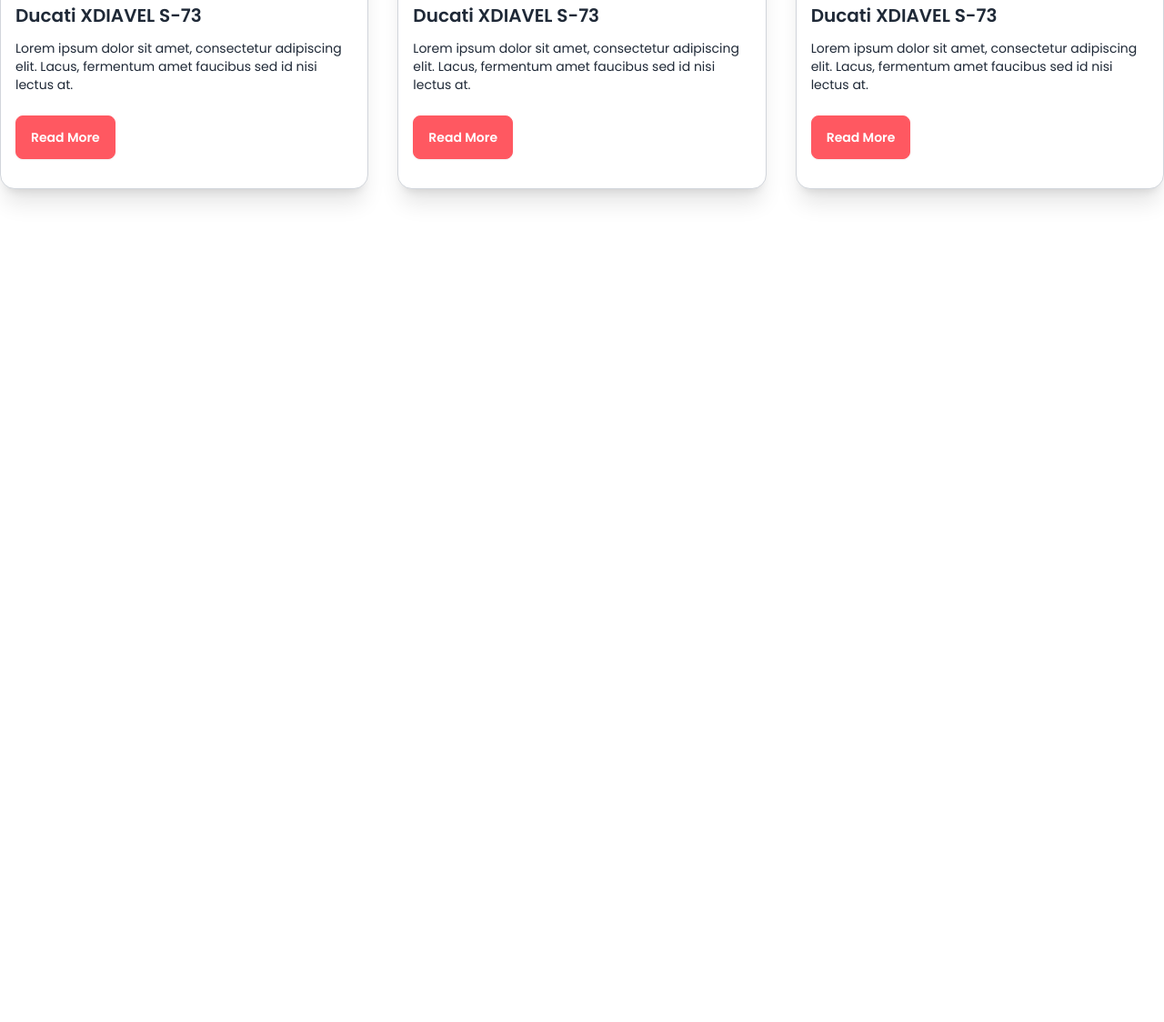
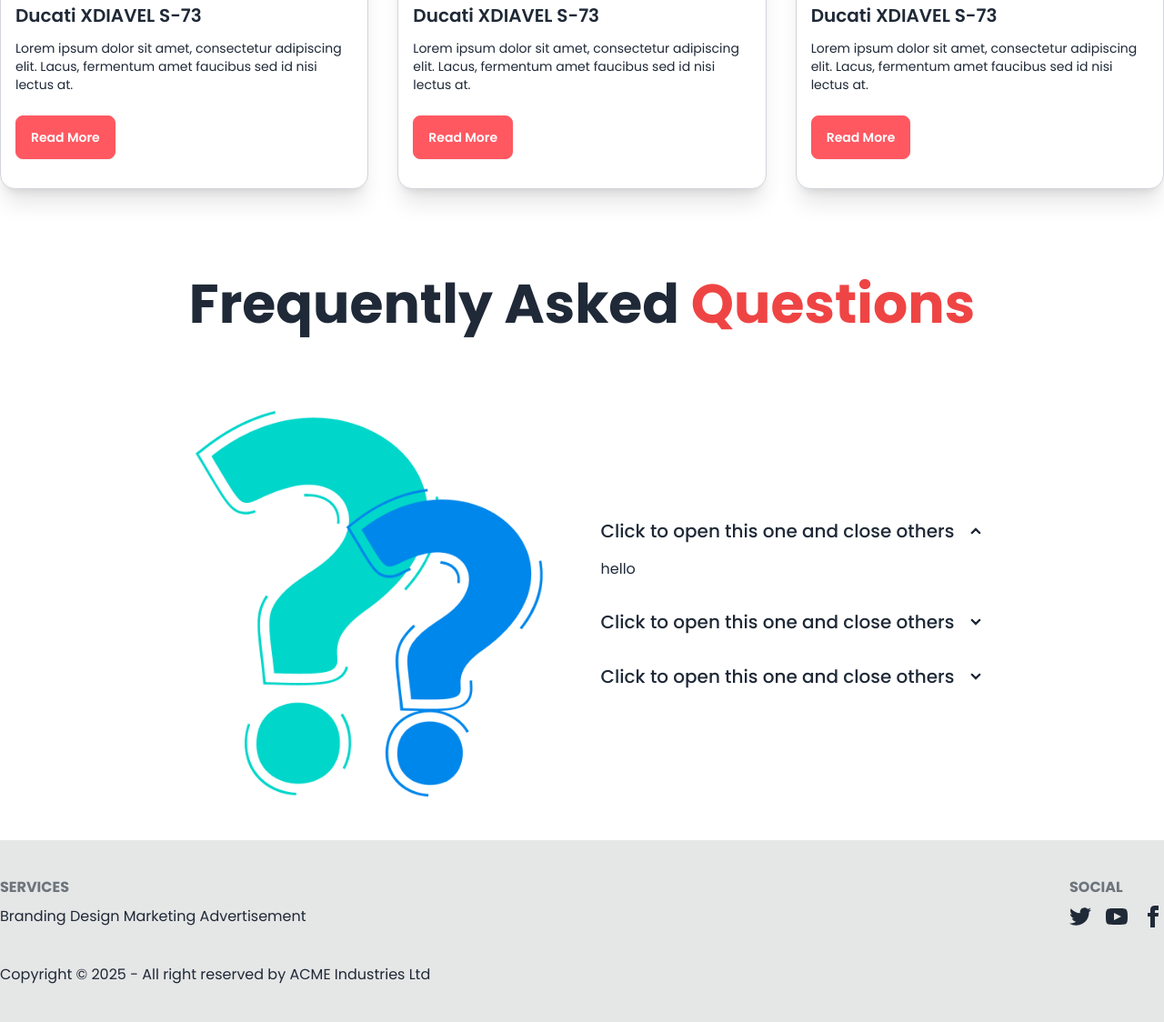
Before and after one commit to nayan97/bike-zone, a plain HTML site: page index.html in a window 1280 px wide. Shown: the part 1142-2266 px from the top of the page at 91% size. Before the commit the page ends 1446 px from the top, so only its background shows below. Drawn offline with nearby package versions, Linux system fonts and the light colour scheme.

Commit message:
footer added

```diff
--- a/index.html
+++ b/index.html
@@ -191,10 +191,98 @@
             </div>
           </div>
         </section>
+        <!-- Faq section  -->
+        <section>
+          <h2 class="text-6xl text-center font-bold mb-10">Frequently Asked <span class="text-red-500">Questions</span></h2>
+          <div class="hero">
+            <div class="hero-content flex-col lg:flex-row">
+              <img
+                src="images/others/faq.png"
+                class="p-8 w-[446px]" />
+              <div>
+                <div class="collapse collapse-arrow">
+                  <input type="radio" name="my-accordion-2" checked="checked" />
+                  <div class="collapse-title text-xl font-medium">Click to open this one and close others</div>
+                  <div class="collapse-content">
+                    <p>hello</p>
+                  </div>
+                </div>
+                <div class="collapse collapse-arrow">
+                  <input type="radio" name="my-accordion-2" />
+                  <div class="collapse-title text-xl font-medium">Click to open this one and close others</div>
+                  <div class="collapse-content">
+                    <p>hello</p>
+                  </div>
+                </div>
+                <div class="collapse collapse-arrow">
+                  <input type="radio" name="my-accordion-2" />
+                  <div class="collapse-title text-xl font-medium">Click to open this one and close others</div>
+                  <div class="collapse-content">
+                    <p>hello</p>
+                  </div>
+                </div>
+              </div>
+            </div>
+          </div>
+        </section>
 
 
 
      </main>
+     <footer class="bg-base-300 text-base-content ">
+      <div class="flex py-10 md:container mx-auto"">
+        <nav class="flex-1">
+          <h6 class="footer-title">Services</h6>
+          <a class="link link-hover">Branding</a>
+          <a class="link link-hover">Design</a>
+          <a class="link link-hover">Marketing</a>
+          <a class="link link-hover">Advertisement</a>
+        </nav>
+        <nav>
+          <h6 class="footer-title">Social</h6>
+          <div class="grid grid-flow-col gap-4">
+            <a>
+              <svg
+                xmlns="http://www.w3.org/2000/svg"
+                width="24"
+                height="24"
+                viewBox="0 0 24 24"
+                class="fill-current">
+                <path
+                  d="M24 4.557c-.883.392-1.832.656-2.828.775 1.017-.609 1.798-1.574 2.165-2.724-.951.564-2.005.974-3.127 1.195-.897-.957-2.178-1.555-3.594-1.555-3.179 0-5.515 2.966-4.797 6.045-4.091-.205-7.719-2.165-10.148-5.144-1.29 2.213-.669 5.108 1.523 6.574-.806-.026-1.566-.247-2.229-.616-.054 2.281 1.581 4.415 3.949 4.89-.693.188-1.452.232-2.224.084.626 1.956 2.444 3.379 4.6 3.419-2.07 1.623-4.678 2.348-7.29 2.04 2.179 1.397 4.768 2.212 7.548 2.212 9.142 0 14.307-7.721 13.995-14.646.962-.695 1.797-1.562 2.457-2.549z"></path>
+              </svg>
+            </a>
+            <a>
+              <svg
+                xmlns="http://www.w3.org/2000/svg"
+                width="24"
+                height="24"
+                viewBox="0 0 24 24"
+                class="fill-current">
+                <path
+                  d="M19.615 3.184c-3.604-.246-11.631-.245-15.23 0-3.897.266-4.356 2.62-4.385 8.816.029 6.185.484 8.549 4.385 8.816 3.6.245 11.626.246 15.23 0 3.897-.266 4.356-2.62 4.385-8.816-.029-6.185-.484-8.549-4.385-8.816zm-10.615 12.816v-8l8 3.993-8 4.007z"></path>
+              </svg>
+            </a>
+            <a>
+              <svg
+                xmlns="http://www.w3.org/2000/svg"
+                width="24"
+                height="24"
+                viewBox="0 0 24 24"
+                class="fill-current">
+                <path
+                  d="M9 8h-3v4h3v12h5v-12h3.642l.358-4h-4v-1.667c0-.955.192-1.333 1.115-1.333h2.885v-5h-3.808c-3.596 0-5.192 1.583-5.192 4.615v3.385z"></path>
+              </svg>
+            </a>
+          </div>
+        </nav>
+      </div>
+      <div class="md:container mx-auto pb-10">
+        <aside>
+          <p>Copyright © 2025 - All right reserved by ACME Industries Ltd</p>
+        </aside>
+      </div>
+     </footer>
 
 </body>
 </html>
```
